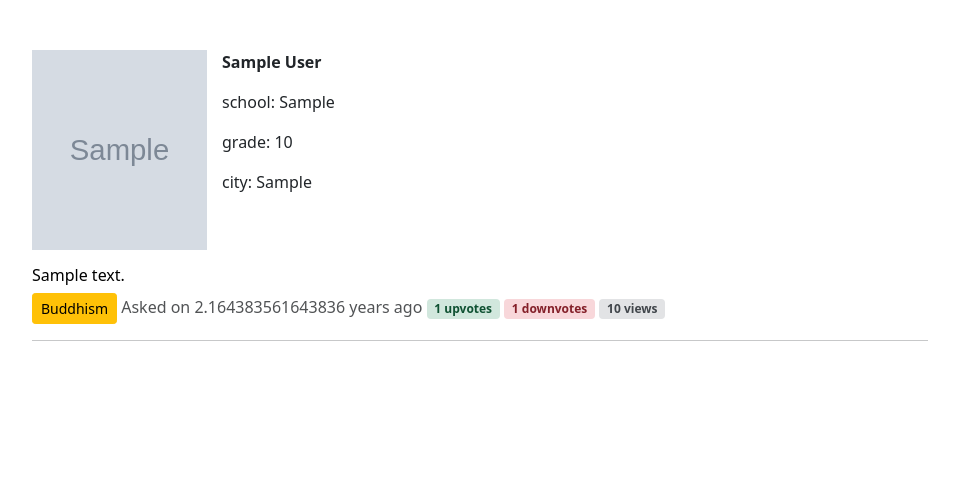
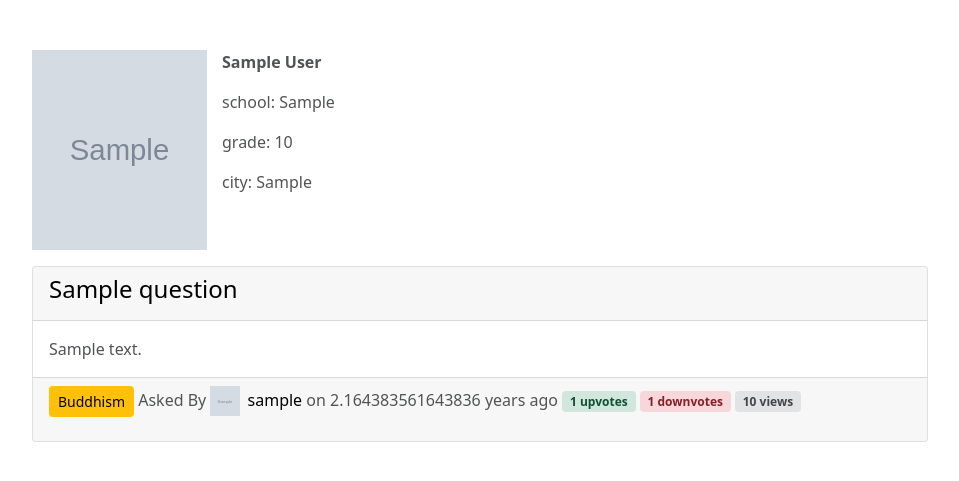
Before and after one commit to nuwanjith-malaka/quebook-new-aws, a Django app: page /askers/1/ in a window 1280 px wide. Shown: the part 72-553 px from the top of the page, without its empty margins (160-1119 px from the left). Run offline with Django 4.2, Linux system fonts and the light colour scheme; tables that the repository leaves empty hold one stand-in row (values such as "Sample post"); grey boxes marked "Sample" are stand-in pictures.

Commit message:
fixed asker profile

```diff
--- a/question/templates/question/question_single.html
+++ b/question/templates/question/question_single.html
@@ -115,7 +115,7 @@
               <p class="grey">{{comment.comment}}</p><p >
               Commented By <a href="{% url 'asker' comment.user.id %}">{% if comment.user.asker.photo %}
                 <img src="{{comment.user.asker.photo.url}}"  width="30px" height="30px" style="margin-right: 3px;">{% endif %}
-                {{ comment.user.username }}</a> on {{ comment.date }} ago </p>
+                {{ comment.user.username }}</a> on {{ comment.date }} </p>
               {% if request.user == comment.user %}
                 <a href="{% url 'answer_comment_edit' comment.id %}"><button style="margin:5px;" type="submit" class="btn btn-info btn-sm">Edit</button></a>
                   <a href="{% url 'answer_comment_delete' comment.id %}"><button style="margin:5px;" type="submit" class="btn btn-info btn-sm">Delete</button></a></p>
--- a/user/templates/user/asker.html
+++ b/user/templates/user/asker.html
@@ -5,12 +5,15 @@
   .center {
     margin: 50px auto;
     width: 70%;
+    text-align: justify;
   }
-  h3,
   h4,
   p,
   h5 .btn-holder {
     text-align: justify;
+  }
+  h3{
+    text-align: center;
   }
   a {
     color: black;
@@ -19,10 +22,10 @@
   ul {
     list-style-type: none;
   }
-
-  .grey {
+  p {
     color: rgb(81, 83, 85);
   }
+</style>
 </style>
 {% endblock %}{% block content %}
 <div class="center">
@@ -87,21 +90,48 @@
   {% endif %}
   <br /><br />
   {% endif %} {% if questions %} {% for question in questions %}
-  <a href="{% url 'question_single' question.pk %}"
-    ><h6>{{question.body|truncatechars:500}}</h6></a
-  >
-  <p class="grey">
+
+  <div class="card text-center">
+    <a href="{% url 'question_single' question.pk %}">
+    <div class="card-header">
+      {% if question.heading %}
+      <h4>{{question.heading}}</h4>
+      {% endif %}
+    </div>
+    <div class="card-body">
+      <!-- <h5 class="card-title">Special title treatment</h5> -->
+      <p class="card-text">{{question.body|truncatechars:500}}</p>
+    </div>
+    <div class="card-footer text-muted">
+      <p>
         <a href="{% url 'tag_questions' question.tag %}"
           ><button type="submit" class="btn btn-warning btn-sm">
             {{question.tag}}
           </button></a
         >
-    Asked on {{ question.question_asked_long_ago }} ago
-    <span class="badge alert-success">{{question.upvotes.count}} upvotes</span>
-    <span class="badge alert-danger">{{question.downvotes.count}} downvotes</span>
+        Asked By
+        <a href="{% url 'asker' question.user.id %}"
+          >{% if question.user.asker.photo %}
+          <img
+            src="{{question.user.asker.photo.url}}"
+            width="30px"
+            height="30px"
+            style="margin-right: 3px"
+          />{% endif %} {{ question.user.username }}</a
+        >
+        on {{ question.question_asked_long_ago }} ago
+        <span class="badge alert-success"
+          >{{question.upvotes.count}} upvotes
+        </span>
+        <span class="badge alert-danger"
+          >{{question.downvotes.count}} downvotes
+        </span>
         <span class="badge alert-secondary">{{question.views}} views</span>
       </p>
-  <hr />
+    </div>
+    </a>
+  </div>
+  <br>
   {% endfor %} {% endif %}
 </div>
 {% endblock %}
```
Lines whose indentation alone changed are shown as unchanged.
